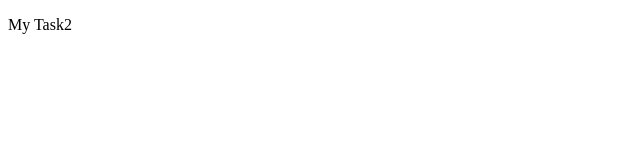
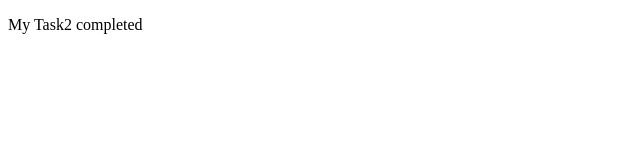
Before and after one commit to ilozatua/CommSchool-task2, a website built with webpack: page src/index.html in a window 1280 px wide. Shown: the full height of the page, 0-640 px from the left. Built offline with nearby package versions, Linux system fonts and the light colour scheme.

Commit message:
task2 completed

```diff
--- a/src/index.html
+++ b/src/index.html
@@ -7,6 +7,6 @@
     <title>Task 2</title>
   </head>
   <body>
-    <p>My Task2</p>
+    <p>My Task2 completed</p>
   </body>
 </html>
```
